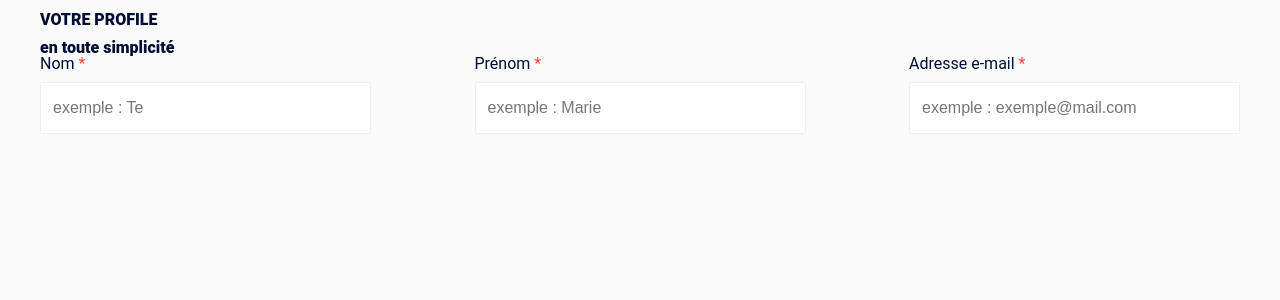
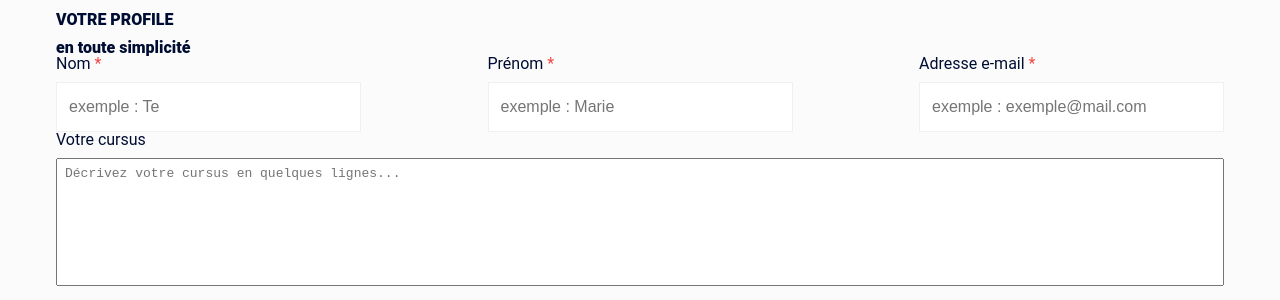
Before and after one commit to fedre30/react-challenge-191026, a React (Create React App) app in the folder Client/: page /profile in a window 1280 px wide. Shown: the top 300 px of the page. Built offline with nearby package versions, Linux system fonts and the light colour scheme.

Commit message:
add textarea + change borderbox in global style

```diff
--- a/Client/src/styles/atoms/index.tsx
+++ b/Client/src/styles/atoms/index.tsx
@@ -1,4 +1,5 @@
 import { InputText } from "./input-text";
+import { TextArea } from "./textarea";
 import { Label } from "./label";
 
-export { InputText, Label };
+export { InputText, TextArea, Label };
--- a/Client/src/styles/atoms/input-text.tsx
+++ b/Client/src/styles/atoms/input-text.tsx
@@ -17,7 +17,7 @@ type InputProps = {
   type?: string;
   id?: string;
   placeholder?: string;
-  onChange?: (any) => void;
+  onChange: (any) => void;
   required?: boolean;
 };
 
--- /dev/null
+++ b/Client/src/styles/atoms/textarea.tsx
@@ -0,0 +1,29 @@
+import React from "react";
+import styled from "styled-components";
+import { rem } from "polished";
+
+import { space } from "styles/const";
+
+const TextAreaStyle = styled.textarea`
+  width: 100%;
+  padding: ${space.xs};
+  overflow: auto;
+  outline: none;
+  box-shadow: none;
+  resize: none;
+  min-height: ${rem(128)};
+
+  &:focus {
+    outline: none;
+  }
+`;
+
+type TextAreaProps = {
+  onChange: (e: any) => any;
+  placeholder: string;
+  id?: string;
+};
+
+export const TextArea = ({ onChange, placeholder, id }: TextAreaProps) => (
+  <TextAreaStyle id={id} onChange={onChange} placeholder={placeholder} />
+);
--- a/Client/src/styles/molecules/form-field.tsx
+++ b/Client/src/styles/molecules/form-field.tsx
@@ -1,6 +1,6 @@
 import React, { PropsWithChildren } from "react";
 import styled from "styled-components";
-import { Label, InputText } from "styles/atoms";
+import { Label, InputText, TextArea } from "styles/atoms";
 import { color } from "styles/const";
 
 const RequiredText = styled.span`
@@ -38,7 +38,7 @@ export type TextFieldProps = {
   label?: string;
   required?: boolean;
   type?: "text" | "email";
-  onChange?: (any) => void;
+  onChange: (any) => void;
   placeholder?: string;
 };
 
@@ -59,3 +59,15 @@ export const TextField = ({
     />
   </FormField>
 );
+
+export const TextAreaField = ({
+  id,
+  label,
+  required,
+  onChange,
+  placeholder
+}: TextFieldProps) => (
+  <FormField label={label} id={id} required={required}>
+    <TextArea id={id} onChange={onChange} placeholder={placeholder || ""} />
+  </FormField>
+);
--- a/Client/src/styles/molecules/index.ts
+++ b/Client/src/styles/molecules/index.ts
@@ -1,3 +1,3 @@
-import { TextField } from "./form-field";
+import { TextField, TextAreaField } from "./form-field";
 
-export { TextField };
+export { TextField, TextAreaField };
--- a/Client/src/styles/normalize.ts
+++ b/Client/src/styles/normalize.ts
@@ -100,6 +100,7 @@ textarea {
   font-size: 100%; /* 1 */
   line-height: 1.15; /* 1 */
   margin: 0; /* 2 */
+  padding: 0;
 }
 
 /**
--- a/Client/src/styles/reset.ts
+++ b/Client/src/styles/reset.ts
@@ -124,4 +124,7 @@ table {
   border-collapse: collapse;
   border-spacing: 0;
 }
+*{
+  box-sizing: border-box;
+}
 `;
--- a/Client/src/views/profile/form.tsx
+++ b/Client/src/views/profile/form.tsx
@@ -1,6 +1,6 @@
 import React from "react";
 import styled from "styled-components";
-import { TextField } from "styles/molecules";
+import { TextField, TextAreaField } from "styles/molecules";
 
 const FieldWrapper = styled.div`
   display: flex;
@@ -8,12 +8,23 @@ const FieldWrapper = styled.div`
 `;
 
 export const Form = () => (
+  <>
     <FieldWrapper>
       <div>
-      <TextField label="Nom" placeholder="exemple : Te" required />
+        <TextField
+          label="Nom"
+          placeholder="exemple : Te"
+          required
+          onChange={() => {}}
+        />
       </div>
       <div>
-      <TextField label="Prénom" placeholder="exemple : Marie" required />
+        <TextField
+          label="Prénom"
+          placeholder="exemple : Marie"
+          required
+          onChange={() => {}}
+        />
       </div>
       <div>
         <TextField
@@ -21,7 +32,18 @@ export const Form = () => (
           placeholder="exemple : exemple@mail.com"
           required
           type="email"
+          onChange={() => {}}
         />
       </div>
     </FieldWrapper>
+    <FieldWrapper>
+      <div style={{ width: "100%" }}>
+        <TextAreaField
+          label="Votre cursus"
+          placeholder="Décrivez votre cursus en quelques lignes..."
+          onChange={() => {}}
+        />
+      </div>
+    </FieldWrapper>
+  </>
 );
```
Lines whose indentation alone changed are shown as unchanged.
